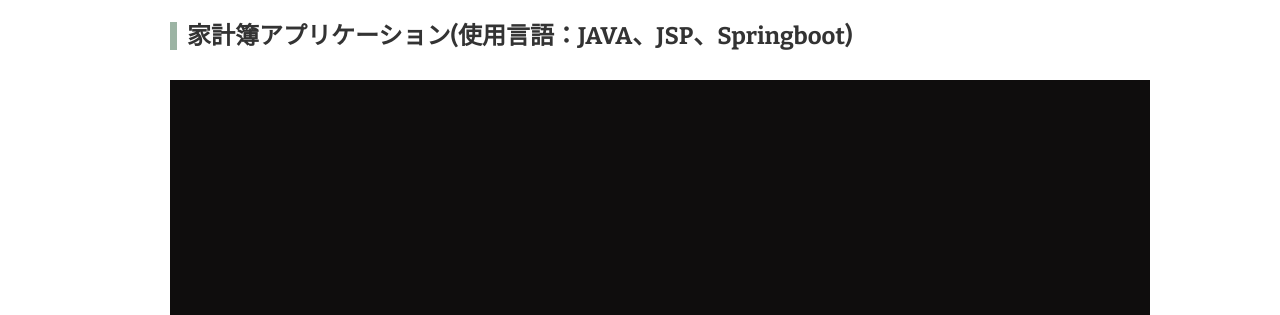
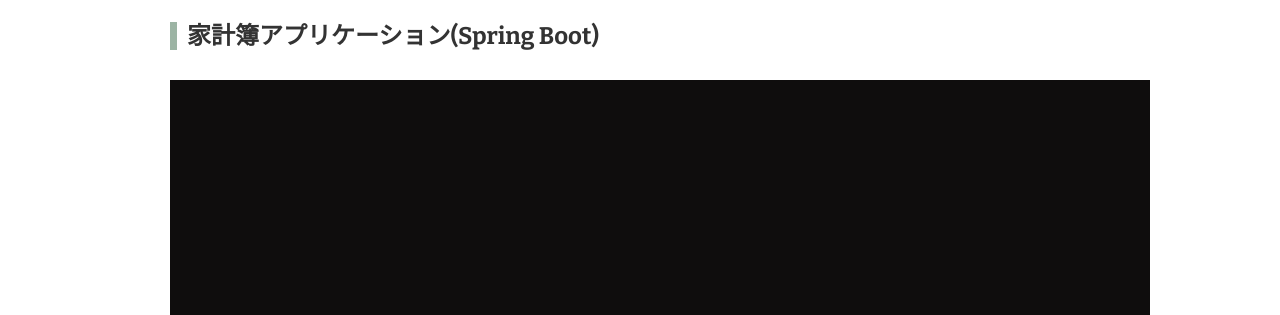
Before and after one commit to Yaling327/portfolio, a plain HTML site: page skill.html in a window 1280 px wide. Shown: the part 485-800 px from the top of the page. Drawn offline with nearby package versions, Linux system fonts and the light colour scheme.

Commit message:
portofolio

```diff
--- a/skill.html
+++ b/skill.html
@@ -32,7 +32,7 @@
         <h1>APP</h1>
         <p>これまでに勉強をした言語と作成した成果物を掲載しています</p>
         <section id="JAVA">
-          <h2 class="icon">家計簿アプリケーション(使用言語：JAVA、JSP、Springboot)</h2>
+          <h2 class="icon">家計簿アプリケーション(Spring Boot)</h2>
           <ul class="clearfix photograph-list">
             <li><img src="images/coming-soon.png" alt="coming-soon" class="skill-img"></li>
           </ul>
```
